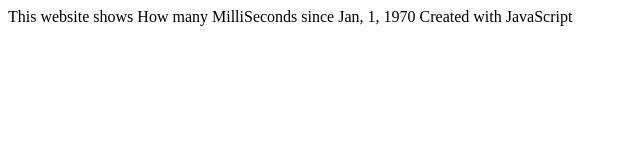
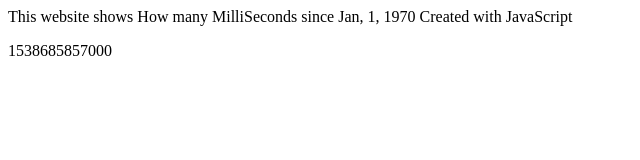
Before and after one commit to discordpro/webhosting, a plain HTML site: page website/discordpro/hmmss1970/content.html in a window 1280 px wide. Shown: the whole page, without its empty margins (0-640 px from the left). Drawn offline with Linux system fonts and the light colour scheme.

Commit message:
Update content.html

```diff
--- a/website/discordpro/hmmss1970/content.html
+++ b/website/discordpro/hmmss1970/content.html
@@ -9,7 +9,7 @@
 <body>
 <div id="msc">
 <p id="ms"></p>
-<script src="get.js">
+  <script src="get.js"></script>
   </div>
 </body>
 </html>
```
